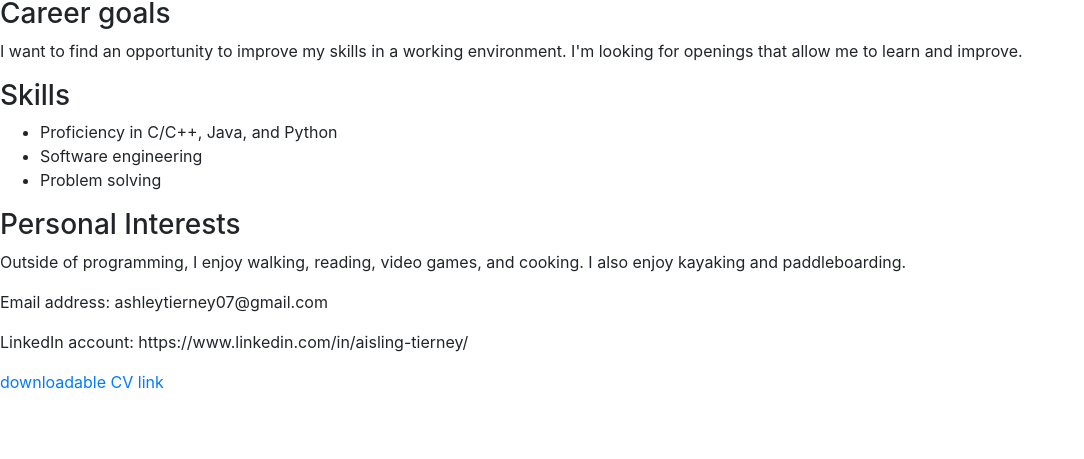
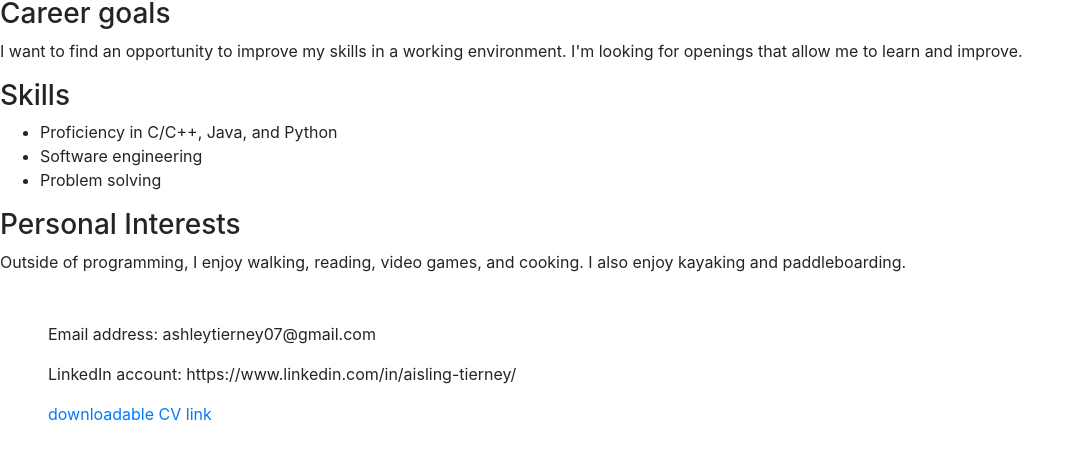
Before and after one commit to Ashley110/Ashley110.github.io, a plain HTML site: page aboutMe.html in a window 1280 px wide. Shown: the part 101-560 px from the top of the page, without its empty margins (0-1084 px from the left). Drawn offline with nearby package versions, Linux system fonts and the light colour scheme.

Commit message:
edited footer margins

```diff
--- a/aboutMe.html
+++ b/aboutMe.html
@@ -51,7 +51,7 @@
             </section>
         </main>
 
-        <footer>
+        <footer class="m-5">
             <p>Email address: ashleytierney07@gmail.com</p>
             <p>LinkedIn account: https://www.linkedin.com/in/aisling-tierney/</p>
             <a href = "ATierneyCV.pdf" download>downloadable CV link</a>
```
Also changed, not shown: index.html (+1 -1 lines), projects.html (+1 -1 lines), skills.html (+1 -1 lines).
